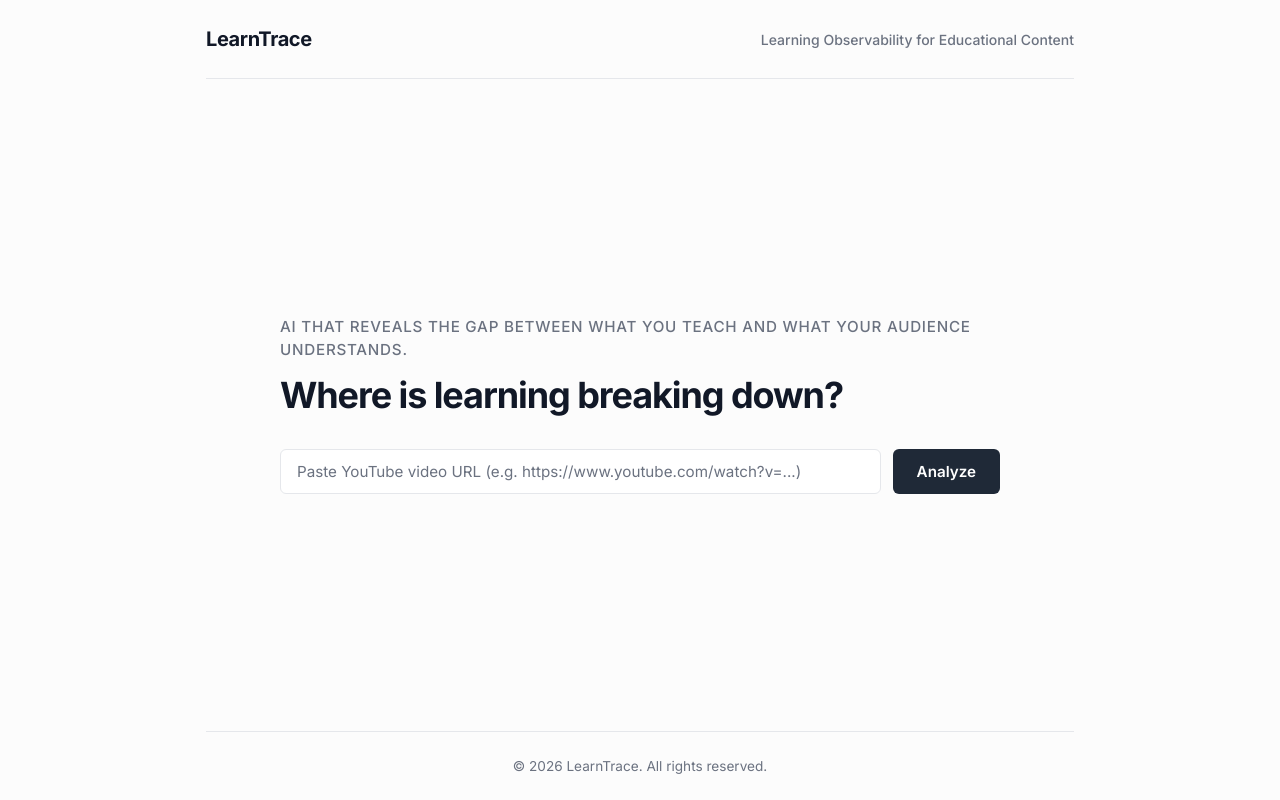
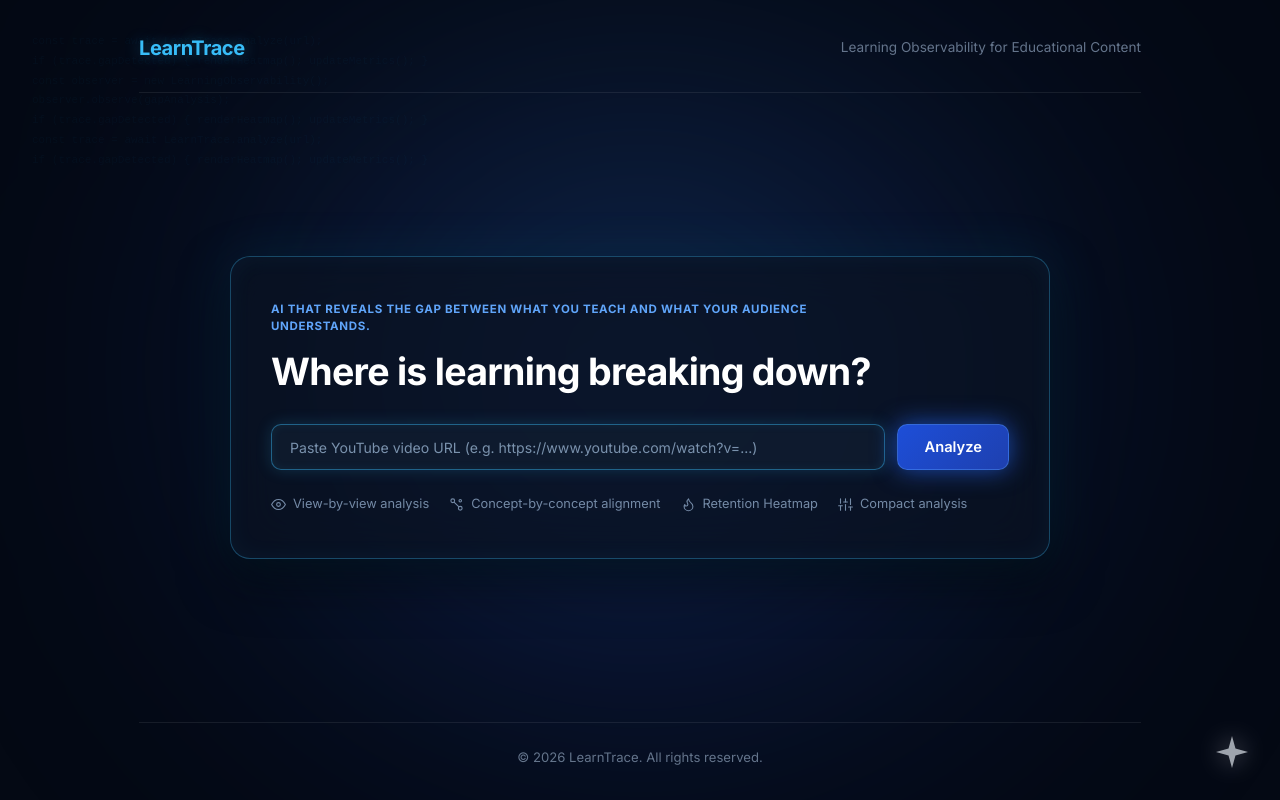
Before and after one commit to Manasvi070902/LearnTrace, a React (Vite) app in the folder frontend/: page / in a window 1280 px wide. Built offline with nearby package versions, Linux system fonts and the light colour scheme.

Commit message:
Improvise frontend style

```diff
--- a/frontend/index.html
+++ b/frontend/index.html
@@ -7,9 +7,9 @@
     <meta name="description" content="AI that reveals the gap between what you teach and what your audience understands." />
     <link rel="preconnect" href="https://fonts.googleapis.com">
     <link rel="preconnect" href="https://fonts.gstatic.com" crossorigin>
-    <link href="https://fonts.googleapis.com/css2?family=Inter:wght@400;500;600;700&display=swap" rel="stylesheet">
+    <link href="https://fonts.googleapis.com/css2?family=Inter:wght@400;500;600;700&family=Plus+Jakarta+Sans:wght@400;500;600;700;800&display=swap" rel="stylesheet">
   </head>
-  <body>
+  <body style="background-color: #040914; color: #f8fafc;">
     <div id="root"></div>
     <script type="module" src="/src/main.tsx"></script>
   </body>
--- a/frontend/src/App.tsx
+++ b/frontend/src/App.tsx
@@ -42,6 +42,17 @@ export default function App() {
 
   return (
     <div className="app-container">
+      {/* Background Ambient Code Matrix Layer */}
+      <div className="background-matrix-code" aria-hidden="true">
+        {`const trace = await LearnTrace.analyze(url);
+if (trace.gapDetected) { renderHeatmap(); updateMetrics(); }
+const observer = new LearningObservability();
+observer.observe(gapAnalysis);
+if (trace.gapDetected) { renderHeatmap(); updateMetrics(); }
+const trace = await LearnTrace.analyze(url);
+if (trace.gapDetected) { renderHeatmap(); updateMetrics(); }`}
+      </div>
+
       <header className="header">
         <div className="brand-logo" onClick={handleReset} style={{ cursor: 'pointer' }}>
           LearnTrace
@@ -92,6 +103,45 @@ export default function App() {
                 <span className="error-message">{error}</span>
               </div>
             )}
+
+            <div className="features-badges">
+              <span className="feature-badge">
+                <svg width="15" height="15" viewBox="0 0 24 24" fill="none" stroke="currentColor" strokeWidth="2" strokeLinecap="round" strokeLinejoin="round">
+                  <path d="M1 12s4-8 11-8 11 8 11 8-4 8-11 8-11-8-11-8z"></path>
+                  <circle cx="12" cy="12" r="3"></circle>
+                </svg>
+                View-by-view analysis
+              </span>
+              <span className="feature-badge">
+                <svg width="15" height="15" viewBox="0 0 24 24" fill="none" stroke="currentColor" strokeWidth="2" strokeLinecap="round" strokeLinejoin="round">
+                  <circle cx="6" cy="6" r="3"></circle>
+                  <circle cx="18" cy="18" r="3"></circle>
+                  <line x1="8.5" y1="8.5" x2="15.5" y2="15.5"></line>
+                  <circle cx="18" cy="6" r="2"></circle>
+                </svg>
+                Concept-by-concept alignment
+              </span>
+              <span className="feature-badge">
+                <svg width="15" height="15" viewBox="0 0 24 24" fill="none" stroke="currentColor" strokeWidth="2" strokeLinecap="round" strokeLinejoin="round">
+                  <path d="M8.5 14.5A2.5 2.5 0 0 0 11 12c0-1.38-.5-2-1-3-1.072-2.143-.224-4.054 2-6 .5 2.5 2 4.9 4 6.5 2 1.6 3 3.5 3 5.5a7 7 0 1 1-14 0c0-1.153.433-2.294 1-3a2.5 2.5 0 0 0 2.5 2.5z"></path>
+                </svg>
+                Retention Heatmap
+              </span>
+              <span className="feature-badge">
+                <svg width="15" height="15" viewBox="0 0 24 24" fill="none" stroke="currentColor" strokeWidth="2" strokeLinecap="round" strokeLinejoin="round">
+                  <line x1="4" y1="21" x2="4" y2="14"></line>
+                  <line x1="4" y1="10" x2="4" y2="3"></line>
+                  <line x1="12" y1="21" x2="12" y2="12"></line>
+                  <line x1="12" y1="8" x2="12" y2="3"></line>
+                  <line x1="20" y1="21" x2="20" y2="16"></line>
+                  <line x1="20" y1="12" x2="20" y2="3"></line>
+                  <line x1="1" y1="14" x2="7" y2="14"></line>
+                  <line x1="9" y1="8" x2="15" y2="8"></line>
+                  <line x1="17" y1="16" x2="23" y2="16"></line>
+                </svg>
+                Compact analysis
+              </span>
+            </div>
           </div>
         )}
       </main>
@@ -99,6 +149,13 @@ export default function App() {
       <footer className="footer">
         <p>&copy; {new Date().getFullYear()} LearnTrace. All rights reserved.</p>
       </footer>
+
+      {/* Decorative Sparkle */}
+      <div className="bottom-sparkle" aria-hidden="true">
+        <svg width="32" height="32" viewBox="0 0 24 24" fill="currentColor">
+          <path d="M12 0L14.59 9.41L24 12L14.59 14.59L12 24L9.41 14.59L0 12L9.41 9.41L12 0Z" />
+        </svg>
+      </div>
     </div>
   );
 }
--- a/frontend/src/index.css
+++ b/frontend/src/index.css
@@ -1,18 +1,21 @@
 :root {
-  --color-bg: #fcfcfc;
-  --color-text-main: #111827;
-  --color-text-muted: #6b7280;
-  --color-border: #e5e7eb;
-  --color-primary: #1f2937;
-  --color-primary-hover: #111827;
-  --color-input-bg: #ffffff;
-  --color-error-bg: #fef2f2;
-  --color-error-border: #fecaca;
-  --color-error-text: #991b1b;
-  --color-card-bg: #ffffff;
+  --color-bg: #030712;
+  --color-bg-alt: #080f1e;
+  --color-text-main: #FFFFFF;
+  --color-text-muted: #748aa6;
+  --color-text-accent: #38bdf8;
+  --color-border: rgba(56, 189, 248, 0.35);
+  --color-primary: #1d4ed8;
+  --color-primary-hover: #2563eb;
+  --color-card-bg: rgba(10, 18, 34, 0.72);
+  --color-input-bg: rgba(18, 30, 48, 0.75);
+  --color-error-bg: rgba(153, 27, 27, 0.2);
+  --color-error-border: rgba(239, 68, 68, 0.4);
+  --color-error-text: #fca5a5;
 
-  --font-family: 'Inter', -apple-system, BlinkMacSystemFont, 'Segoe UI', Roboto, Oxygen, Ubuntu, Cantarell, sans-serif;
-  --max-width: 900px;
+  --font-sans: 'Inter', 'Plus Jakarta Sans', -apple-system, BlinkMacSystemFont, 'Segoe UI', Roboto, sans-serif;
+  --font-mono: 'JetBrains Mono', 'Fira Code', 'Roboto Mono', monospace;
+  --max-width: 1050px;
 }
 
 * {
@@ -24,9 +27,47 @@
 body {
   background-color: var(--color-bg);
   color: var(--color-text-main);
-  font-family: var(--font-family);
-  line-height: 1.5;
+  font-family: var(--font-sans);
+  line-height: 1.6;
   -webkit-font-smoothing: antialiased;
+  min-height: 100vh;
+  position: relative;
+  overflow-x: hidden;
+}
+
+/* Background Ambient Radial Glow (Matching Reference Image) */
+body::before {
+  content: '';
+  position: fixed;
+  top: 50%;
+  left: 50%;
+  transform: translate(-50%, -50%);
+  width: 950px;
+  height: 650px;
+  background:
+    radial-gradient(ellipse at 50% 35%, rgba(56, 189, 248, 0.2) 0%, rgba(30, 64, 175, 0.25) 40%, transparent 75%),
+    radial-gradient(ellipse at 50% 65%, rgba(29, 78, 216, 0.18) 0%, transparent 60%);
+  border-radius: 50%;
+  filter: blur(140px);
+  pointer-events: none;
+  z-index: 0;
+}
+
+/* Background Matrix Code Subtext Layer */
+.background-matrix-code {
+  position: fixed;
+  inset: 0;
+  z-index: 0;
+  pointer-events: none;
+  opacity: 0.25;
+  font-family: var(--font-mono);
+  font-size: 11px;
+  color: rgba(56, 189, 248, 0.15);
+  user-select: none;
+  overflow: hidden;
+  padding: 32px;
+  white-space: pre-wrap;
+  line-height: 1.8;
 }
 
 .app-container {
@@ -34,119 +75,168 @@ body {
   display: flex;
   flex-direction: column;
   justify-content: space-between;
-  padding: 24px 16px;
+  padding: 32px 24px;
   max-width: var(--max-width);
   margin: 0 auto;
+  position: relative;
+  z-index: 1;
 }
 
+/* Header Navbar */
 .header {
   display: flex;
   justify-content: space-between;
   align-items: center;
-  padding-bottom: 24px;
-  border-bottom: 1px solid var(--color-border);
+  padding-bottom: 28px;
+  border-bottom: 1px solid rgba(255, 255, 255, 0.08);
 }
 
 .brand-logo {
   font-size: 1.25rem;
   font-weight: 700;
   letter-spacing: -0.02em;
-  color: var(--color-text-main);
+  color: #38bdf8;
+  text-shadow: 0 0 15px rgba(56, 189, 248, 0.4);
   user-select: none;
+  transition: opacity 0.2s ease;
+}
+
+.brand-logo:hover {
+  opacity: 0.9;
 }
 
 .subtitle-tag {
-  font-size: 0.875rem;
-  color: var(--color-text-muted);
-  font-weight: 500;
+  font-size: 0.85rem;
+  color: #64748b;
+  font-weight: 400;
 }
 
+/* Main Content Area */
 .main-content {
   margin: auto 0;
-  padding: 32px 0;
+  padding: 40px 0;
   width: 100%;
+  display: flex;
+  justify-content: center;
 }
 
+/* Central Glassmorphism Hero Card (Matches Reference Image) */
 .hero-section {
   text-align: left;
-  max-width: 720px;
-  margin: 0 auto;
+  width: 100%;
+  max-width: 820px;
+  background: rgba(10, 18, 34, 0.72);
+  backdrop-filter: blur(24px);
+  -webkit-backdrop-filter: blur(24px);
+  border: 1px solid rgba(56, 189, 248, 0.32);
+  border-radius: 20px;
+  padding: 44px 40px;
+  box-shadow:
+    0 0 50px rgba(14, 165, 233, 0.12),
+    0 20px 50px rgba(0, 0, 0, 0.65),
+    inset 0 0 25px rgba(56, 189, 248, 0.05);
+  transition: border-color 0.3s ease, box-shadow 0.3s ease;
+}
+
+.hero-section:hover {
+  border-color: rgba(56, 189, 248, 0.48);
+  box-shadow:
+    0 0 65px rgba(14, 165, 233, 0.18),
+    0 24px 60px rgba(0, 0, 0, 0.75),
+    inset 0 0 30px rgba(56, 189, 248, 0.07);
 }
 
 .tagline {
-  font-size: 0.95rem;
-  font-weight: 500;
-  color: var(--color-text-muted);
-  margin-bottom: 12px;
+  font-size: 0.72rem;
+  font-weight: 700;
+  color: #60a5fa;
+  margin-bottom: 14px;
   text-transform: uppercase;
-  letter-spacing: 0.05em;
+  letter-spacing: 0.06em;
+  line-height: 1.5;
+  max-width: 580px;
 }
 
 .main-heading {
-  font-size: 2.25rem;
+  font-size: 2.35rem;
   font-weight: 700;
-  color: var(--color-text-main);
-  letter-spacing: -0.03em;
-  line-height: 1.2;
-  margin-bottom: 32px;
+  color: #ffffff;
+  letter-spacing: -0.02em;
+  line-height: 1.25;
+  margin-bottom: 28px;
 }
 
+/* Input Form & Action Button */
 .input-form {
   display: flex;
   gap: 12px;
   width: 100%;
+  margin-bottom: 24px;
 }
 
 .url-input {
   flex: 1;
-  padding: 12px 16px;
-  font-size: 0.95rem;
-  font-family: var(--font-family);
-  color: var(--color-text-main);
+  padding: 13px 18px;
+  font-size: 0.9rem;
+  font-family: var(--font-sans);
+  color: #ffffff;
   background-color: var(--color-input-bg);
-  border: 1px solid var(--color-border);
-  border-radius: 6px;
+  border: 1px solid rgba(56, 189, 248, 0.45);
+  border-radius: 10px;
   outline: none;
-  transition: border-color 0.15s ease;
+  box-shadow: 0 0 16px rgba(56, 189, 248, 0.18), inset 0 0 10px rgba(56, 189, 248, 0.08);
+  transition: all 0.2s ease;
 }
 
 .url-input:focus {
-  border-color: var(--color-primary);
+  border-color: #38bdf8;
+  box-shadow: 0 0 24px rgba(56, 189, 248, 0.4), inset 0 0 12px rgba(56, 189, 248, 0.15);
+  background-color: rgba(22, 36, 60, 0.85);
 }
 
 .url-input::placeholder {
-  color: var(--color-text-muted);
+  color: #7a92ad;
+  font-size: 0.88rem;
 }
 
 .analyze-button {
-  padding: 12px 24px;
-  font-size: 0.95rem;
+  padding: 13px 26px;
+  font-size: 0.92rem;
   font-weight: 600;
-  font-family: var(--font-family);
+  font-family: var(--font-sans);
   color: #ffffff;
-  background-color: var(--color-primary);
-  border: none;
-  border-radius: 6px;
+  background: linear-gradient(135deg, #1d4ed8 0%, #1e40af 100%);
+  border: 1px solid rgba(96, 165, 250, 0.35);
+  border-radius: 10px;
   cursor: pointer;
-  transition: background-color 0.15s ease;
+  box-shadow: 0 0 25px rgba(37, 99, 235, 0.7);
+  transition: all 0.2s ease;
   display: inline-flex;
   align-items: center;
   justify-content: center;
+  white-space: nowrap;
 }
 
 .analyze-button:hover:not(:disabled) {
-  background-color: var(--color-primary-hover);
+  background: linear-gradient(135deg, #2563eb 0%, #1d4ed8 100%);
+  box-shadow: 0 0 32px rgba(56, 189, 248, 0.85);
+  transform: translateY(-1px);
+}
+
+.analyze-button:active:not(:disabled) {
+  transform: translateY(0);
 }
 
 .analyze-button:disabled {
-  opacity: 0.7;
+  opacity: 0.6;
   cursor: not-allowed;
+  box-shadow: none;
 }
 
 .button-spinner-wrapper {
   display: inline-flex;
   align-items: center;
-  gap: 8px;
+  gap: 10px;
 }
 
 .spinner {
@@ -165,28 +255,91 @@ body {
 }
 
 .error-banner {
-  margin-top: 20px;
-  padding: 14px 18px;
+  margin-bottom: 20px;
+  padding: 12px 18px;
   background-color: var(--color-error-bg);
   border: 1px solid var(--color-error-border);
-  border-radius: 6px;
+  border-radius: 8px;
   color: var(--color-error-text);
   display: flex;
-  align-items: flex-start;
+  align-items: center;
   gap: 10px;
-  font-size: 0.9rem;
+  font-size: 0.88rem;
 }
 
 .error-icon {
   font-size: 1.1rem;
 }
 
-/* Inspection View Component Styles */
+/* Feature Badges Row (Left Aligned) */
+.features-badges {
+  display: flex;
+  flex-wrap: wrap;
+  justify-content: flex-start;
+  gap: 20px;
+  margin-top: 8px;
+}
+
+.feature-badge {
+  display: inline-flex;
+  align-items: center;
+  gap: 7px;
+  font-size: 0.8rem;
+  color: #748aa6;
+  font-weight: 400;
+  transition: color 0.2s ease;
+}
+
+.feature-badge svg {
+  color: #748aa6;
+  stroke-width: 1.75;
+}
+
+.feature-badge:hover {
+  color: #e2e8f0;
+}
+
+.feature-badge:hover svg {
+  color: #38bdf8;
+}
+
+/* Footer & Bottom Sparkle */
+.footer {
+  padding-top: 24px;
+  border-top: 1px solid rgba(255, 255, 255, 0.08);
+  text-align: center;
+  font-size: 0.82rem;
+  color: #64748b;
+}
+
+.bottom-sparkle {
+  position: fixed;
+  bottom: 24px;
+  right: 32px;
+  color: #e2e8f0;
+  opacity: 0.85;
+  filter: drop-shadow(0 0 12px rgba(255, 255, 255, 0.6));
+  pointer-events: none;
+  animation: floatSparkle 3s ease-in-out infinite alternate;
+}
+
+@keyframes floatSparkle {
+  0% {
+    transform: translateY(0) scale(1);
+    opacity: 0.7;
+  }
+  100% {
+    transform: translateY(-4px) scale(1.08);
+    opacity: 0.95;
+  }
+}
+
+/* Data Inspection View Component (Dark Theme) */
 
 .inspection-view-container {
   display: flex;
   flex-direction: column;
-  gap: 24px;
+  gap: 28px;
   width: 100%;
 }
 
@@ -197,179 +350,191 @@ body {
 }
 
 .back-button {
-  background: none;
+  background: rgba(15, 29, 56, 0.6);
   border: 1px solid var(--color-border);
-  padding: 8px 14px;
-  border-radius: 6px;
-  font-size: 0.875rem;
-  font-weight: 500;
-  color: var(--color-text-main);
+  padding: 10px 18px;
+  border-radius: 10px;
+  font-size: 0.88rem;
+  font-weight: 600;
+  color: #38bdf8;
   cursor: pointer;
-  transition: all 0.15s ease;
+  transition: all 0.2s ease;
 }
 
 .back-button:hover {
-  background-color: #f3f4f6;
-  border-color: #d1d5db;
+  background: rgba(30, 58, 110, 0.6);
+  border-color: #38bdf8;
+  box-shadow: 0 0 15px rgba(56, 189, 248, 0.2);
 }
 
 .inspection-badge {
   font-size: 0.75rem;
-  font-weight: 600;
-  letter-spacing: 0.05em;
+  font-weight: 700;
+  letter-spacing: 0.06em;
   text-transform: uppercase;
-  color: #4b5563;
-  background-color: #e5e7eb;
-  padding: 4px 10px;
+  color: #38bdf8;
+  background: rgba(56, 189, 248, 0.12);
+  border: 1px solid rgba(56, 189, 248, 0.25);
+  padding: 6px 14px;
   border-radius: 9999px;
 }
 
 .video-meta-card {
   display: flex;
-  gap: 20px;
-  background-color: var(--color-card-bg);
+  gap: 24px;
+  background: var(--color-card-bg);
+  backdrop-filter: blur(16px);
   border: 1px solid var(--color-border);
-  border-radius: 8px;
-  padding: 16px;
+  border-radius: 16px;
+  padding: 20px;
   align-items: center;
+  box-shadow: 0 8px 32px rgba(0, 0, 0, 0.4);
 }
 
 .video-thumbnail {
-  width: 140px;
-  height: 80px;
+  width: 160px;
+  height: 90px;
   object-fit: cover;
-  border-radius: 6px;
-  background-color: #e5e7eb;
+  border-radius: 10px;
+  background-color: #0f172a;
   flex-shrink: 0;
+  border: 1px solid rgba(255, 255, 255, 0.1);
 }
 
 .video-meta-info {
   display: flex;
   flex-direction: column;
-  gap: 6px;
+  gap: 8px;
 }
 
 .video-title {
-  font-size: 1.15rem;
+  font-size: 1.2rem;
   font-weight: 700;
-  color: var(--color-text-main);
-  line-height: 1.3;
+  color: #ffffff;
+  line-height: 1.35;
 }
 
 .video-meta-details {
   display: flex;
   flex-wrap: wrap;
-  gap: 16px;
+  gap: 18px;
   font-size: 0.85rem;
   color: var(--color-text-muted);
 }
 
 .stats-summary-bar {
   display: grid;
-  grid-template-columns: repeat(auto-fit, minmax(160px, 1fr));
-  gap: 16px;
+  grid-template-columns: repeat(auto-fit, minmax(180px, 1fr));
+  gap: 20px;
 }
 
 .stat-box {
-  background-color: var(--color-card-bg);
+  background: var(--color-card-bg);
+  backdrop-filter: blur(16px);
   border: 1px solid var(--color-border);
-  border-radius: 8px;
-  padding: 14px 18px;
+  border-radius: 14px;
+  padding: 16px 20px;
   display: flex;
   flex-direction: column;
-  gap: 4px;
+  gap: 6px;
+  box-shadow: 0 8px 24px rgba(0, 0, 0, 0.3);
 }
 
 .stat-label {
   font-size: 0.75rem;
   text-transform: uppercase;
-  letter-spacing: 0.05em;
+  letter-spacing: 0.06em;
   color: var(--color-text-muted);
   font-weight: 600;
 }
 
 .stat-value {
-  font-size: 1.5rem;
-  font-weight: 700;
-  color: var(--color-text-main);
+  font-size: 1.65rem;
+  font-weight: 800;
+  color: #ffffff;
 }
 
 .status-enabled {
-  color: #059669;
+  color: #34d399;
 }
 
 .status-disabled {
-  color: #dc2626;
+  color: #f87171;
 }
 
 .notice-banner {
-  padding: 16px;
-  border-radius: 6px;
+  padding: 18px;
+  border-radius: 12px;
   font-size: 0.9rem;
-  border: 1px solid transparent;
 }
 
 .warning-banner {
-  background-color: #fffbebf5;
-  border-color: #fde68a;
-  color: #92400e;
+  background-color: rgba(217, 119, 6, 0.15);
+  border: 1px solid rgba(245, 158, 11, 0.3);
+  color: #fbbf24;
 }
 
 .info-banner {
-  background-color: #f0f9ff;
-  border-color: #bae6fd;
-  color: #0369a1;
+  background-color: rgba(14, 165, 233, 0.15);
+  border: 1px solid rgba(56, 189, 248, 0.3);
+  color: #7dd3fc;
 }
 
 .comments-table-wrapper {
-  background-color: var(--color-card-bg);
+  background: var(--color-card-bg);
+  backdrop-filter: blur(16px);
   border: 1px solid var(--color-border);
-  border-radius: 8px;
-  max-height: 520px;
+  border-radius: 16px;
+  max-height: 540px;
   overflow-y: auto;
-  box-shadow: 0 1px 3px rgba(0, 0, 0, 0.05);
+  box-shadow: 0 12px 36px rgba(0, 0, 0, 0.4);
 }
 
 .comments-table {
   width: 100%;
   border-collapse: collapse;
   text-align: left;
-  font-size: 0.875rem;
+  font-size: 0.88rem;
 }
 
 .comments-table th {
   position: sticky;
   top: 0;
-  background-color: #f9fafb;
-  color: var(--color-text-muted);
-  font-weight: 600;
+  background-color: rgba(8, 16, 33, 0.95);
+  backdrop-filter: blur(8px);
+  color: #38bdf8;
+  font-weight: 700;
   font-size: 0.75rem;
   text-transform: uppercase;
-  letter-spacing: 0.05em;
-  padding: 12px 16px;
+  letter-spacing: 0.06em;
+  padding: 14px 18px;
   border-bottom: 1px solid var(--color-border);
   z-index: 2;
 }
 
 .comments-table td {
-  padding: 14px 16px;
-  border-bottom: 1px solid var(--color-border);
+  padding: 16px 18px;
+  border-bottom: 1px solid rgba(255, 255, 255, 0.05);
   vertical-align: top;
 }
 
+.comment-row {
+  transition: background-color 0.15s ease;
+}
+
 .comment-row:hover {
-  background-color: #f9fafb;
+  background-color: rgba(56, 189, 248, 0.04);
 }
 
 .comment-text-content {
-  color: var(--color-text-main);
-  line-height: 1.45;
+  color: #e2e8f0;
+  line-height: 1.5;
   word-break: break-word;
 }
 
 .author-cell {
   font-weight: 600;
-  color: #374151;
+  color: #93c5fd;
   word-break: break-word;
 }
 
@@ -378,56 +543,58 @@ body {
 }
 
 .toggle-replies-btn {
-  margin-top: 8px;
+  margin-top: 10px;
   background: none;
   border: none;
-  color: #2563eb;
+  color: #38bdf8;
   font-size: 0.8rem;
   font-weight: 600;
   cursor: pointer;
   padding: 0;
+  transition: color 0.15s ease;
 }
 
 .toggle-replies-btn:hover {
+  color: #7dd3fc;
   text-decoration: underline;
 }
 
 .replies-container-cell {
-  background-color: #f8fafc;
-  padding: 12px 20px !important;
+  background-color: rgba(5, 12, 26, 0.6) !important;
+  padding: 14px 24px !important;
 }
 
 .replies-list {
   display: flex;
   flex-direction: column;
-  gap: 10px;
-  padding-left: 12px;
-  border-left: 2px solid #cbd5e1;
+  gap: 12px;
+  padding-left: 14px;
+  border-left: 2px solid rgba(56, 189, 248, 0.3);
 }
 
 .replies-heading {
   font-size: 0.75rem;
   font-weight: 700;
   text-transform: uppercase;
-  color: #64748b;
+  color: #38bdf8;
 }
 
 .reply-item {
   display: flex;
   flex-direction: column;
-  gap: 4px;
-  font-size: 0.825rem;
+  gap: 6px;
+  font-size: 0.84rem;
 }
 
 .reply-header {
   display: flex;
   gap: 12px;
   align-items: center;
-  font-size: 0.775rem;
+  font-size: 0.78rem;
 }
 
 .reply-author {
-  color: #1e293b;
+  color: #bfdbfe;
 }
 
 .reply-date, .reply-likes {
@@ -435,27 +602,18 @@ body {
 }
 
 .reply-text {
-  color: #334155;
+  color: #cbd5e1;
   word-break: break-word;
 }
 
-.footer {
-  padding-top: 24px;
-  border-top: 1px solid var(--color-border);
-  text-align: center;
-  font-size: 0.85rem;
-  color: var(--color-text-muted);
-}
-
-@media (max-width: 640px) {
-  .header {
-    flex-direction: column;
-    align-items: flex-start;
-    gap: 8px;
+/* Responsive Rules */
+@media (max-width: 768px) {
+  .hero-section {
+    padding: 36px 24px;
   }
 
   .main-heading {
-    font-size: 1.75rem;
+    font-size: 1.85rem;
   }
 
   .input-form {
@@ -464,6 +622,19 @@ body {
 
   .analyze-button {
     width: 100%;
+  }
+
+  .features-badges {
+    gap: 16px;
+    justify-content: flex-start;
+  }
+}
+
+@media (max-width: 640px) {
+  .header {
+    flex-direction: column;
+    align-items: flex-start;
+    gap: 8px;
   }
 
   .video-meta-card {
@@ -475,4 +646,8 @@ body {
     width: 100%;
     height: 140px;
   }
+
+  .bottom-sparkle {
+    display: none;
+  }
 }
```
